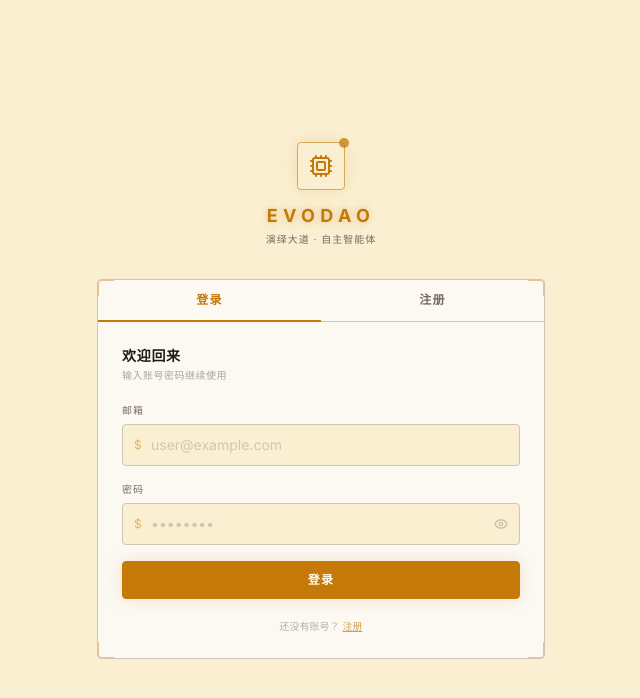
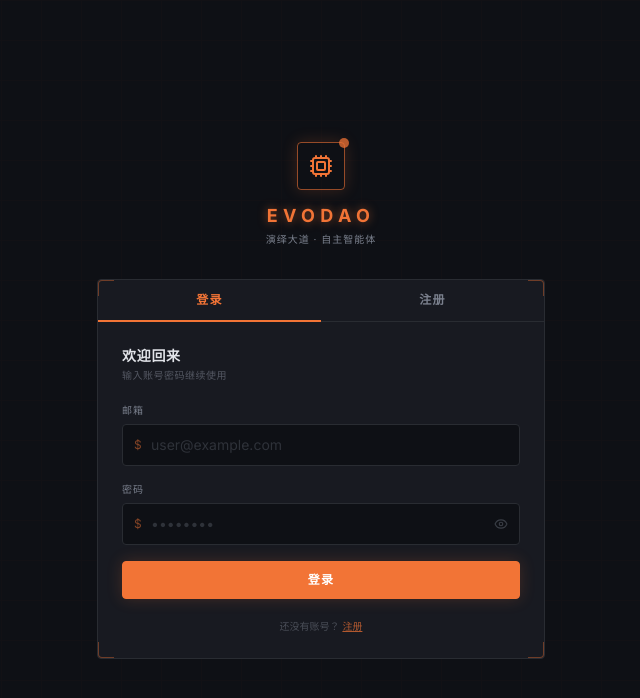
Before and after one commit to xinetzone/evodao, a React (Vite) app: page /auth in a window 1280 px wide. Shown: the top 698 px of the page, without its empty margins (319-959 px from the left). Built offline with nearby package versions, Linux system fonts and the light colour scheme; what @enter-pro/analytics-sdk would draw is missing.

Commit message:
feat(theme): introduce Dusk color theme

```diff
--- a/src/index.css
+++ b/src/index.css
@@ -5,64 +5,65 @@
 @layer base {
   :root {
     /*
-     * "Cream" — milk yellow light theme + rich amber accent
+     * "Dusk" — deep dark blue-black + warm orange-coral primary + lavender accent
+     * Inspired by the Enter.pro gradient aesthetic (orange → purple)
      *
      * WCAG ratios:
-     *   foreground (#1c1814) on background (#fdf4d0) → ~16:1  AAA
-     *   muted-foreground (#7a6e5c) on background → ~5.5:1  AA
-     *   primary (#c07a0a) on background → ~5.2:1  AA
+     *   foreground (#e0e4f0) on background (#0c0e17) → ~15:1  AAA
+     *   muted-foreground on background → ~5.6:1  AA
+     *   primary (#f0723e) on background → ~5.3:1  AA
      */
 
-    --background: 46 80% 90%;
-    --foreground: 24 12% 11%;
+    --background: 222 20% 7%;
+    --foreground: 220 12% 90%;
 
-    --card: 44 60% 97%;
-    --card-foreground: 24 10% 14%;
+    --card: 222 16% 11%;
+    --card-foreground: 220 10% 88%;
 
-    --popover: 44 60% 97%;
-    --popover-foreground: 24 10% 14%;
+    --popover: 222 16% 11%;
+    --popover-foreground: 220 10% 88%;
 
-    --primary: 36 92% 40%;
-    --primary-foreground: 46 80% 96%;
+    --primary: 20 88% 58%;
+    --primary-foreground: 0 0% 100%;
 
-    --secondary: 40 30% 85%;
-    --secondary-foreground: 24 10% 22%;
+    --secondary: 265 18% 18%;
+    --secondary-foreground: 265 35% 78%;
 
-    --muted: 42 35% 86%;
-    --muted-foreground: 28 10% 42%;
+    --muted: 220 14% 14%;
+    --muted-foreground: 220 8% 52%;
 
-    --accent: 16 85% 45%;
-    --accent-foreground: 46 80% 96%;
+    --accent: 268 48% 68%;
+    --accent-foreground: 0 0% 100%;
 
-    --destructive: 0 72% 50%;
+    --destructive: 0 72% 52%;
     --destructive-foreground: 0 0% 98%;
 
-    --border: 38 22% 76%;
-    --input: 40 30% 88%;
-    --ring: 36 92% 40%;
+    --border: 220 10% 18%;
+    --input: 220 14% 14%;
+    --ring: 20 88% 58%;
 
     --radius: 0.5rem;
 
-    --sidebar-background: 44 70% 86%;
-    --sidebar-foreground: 24 12% 18%;
-    --sidebar-primary: 36 92% 40%;
-    --sidebar-primary-foreground: 46 80% 96%;
-    --sidebar-accent: 40 30% 82%;
-    --sidebar-accent-foreground: 24 10% 22%;
-    --sidebar-border: 38 20% 72%;
-    --sidebar-ring: 36 92% 40%;
+    --sidebar-background: 222 18% 9%;
+    --sidebar-foreground: 220 10% 82%;
+    --sidebar-primary: 20 88% 58%;
+    --sidebar-primary-foreground: 0 0% 100%;
+    --sidebar-accent: 265 18% 18%;
+    --sidebar-accent-foreground: 265 35% 78%;
+    --sidebar-border: 220 10% 18%;
+    --sidebar-ring: 20 88% 58%;
 
-    /* Amber glow tokens — lighter for light mode */
-    --neon-amber: 36 92% 40%;
-    --neon-amber-dim: 36 60% 52%;
-    --neon-surface: 44 60% 97%;
-    --neon-surface-hover: 42 40% 92%;
-    --shadow-glow: 0 0 16px hsl(36 92% 40% / 0.18);
-    --shadow-glow-strong: 0 0 32px hsl(36 92% 40% / 0.32);
-    --shadow-card: 0 2px 16px hsl(36 30% 30% / 0.12);
-    --gradient-terminal: linear-gradient(180deg, hsl(44 60% 97%) 0%, hsl(44 55% 95%) 100%);
-    --gradient-card: linear-gradient(135deg, hsl(44 60% 98%) 0%, hsl(44 50% 95%) 100%);
-    --gradient-hero: linear-gradient(135deg, hsl(36 92% 40% / 0.06) 0%, hsl(16 85% 45% / 0.03) 100%);
+    /* Custom glow / surface tokens — updated to orange + purple palette */
+    --neon-amber: 20 88% 58%;
+    --neon-amber-dim: 20 60% 48%;
+    --neon-surface: 222 16% 11%;
+    --neon-surface-hover: 222 16% 15%;
+    --shadow-glow: 0 0 16px hsl(20 88% 58% / 0.20);
+    --shadow-glow-strong: 0 0 36px hsl(20 88% 58% / 0.38);
+    --shadow-card: 0 2px 20px hsl(222 20% 4% / 0.60);
+    --gradient-terminal: linear-gradient(180deg, hsl(222 16% 11%) 0%, hsl(222 18% 9%) 100%);
+    --gradient-card: linear-gradient(135deg, hsl(222 16% 12%) 0%, hsl(222 18% 9%) 100%);
+    --gradient-hero: linear-gradient(135deg, hsl(20 88% 58% / 0.07) 0%, hsl(268 48% 68% / 0.05) 100%);
   }
 }
 
@@ -73,18 +74,10 @@
 
   body {
     @apply bg-background text-foreground font-sans;
-    /* Felt / textile texture — two diagonal gradient layers create a woven diamond pattern */
+    /* Subtle orange (bottom-right) + lavender (top-left) light spheres — echoing the Enter.pro gradient */
     background-image:
-      repeating-linear-gradient(
-        45deg,
-        transparent 0px, transparent 3px,
-        hsl(36 40% 45% / 0.055) 3px, hsl(36 40% 45% / 0.055) 4px
-      ),
-      repeating-linear-gradient(
-        -45deg,
-        transparent 0px, transparent 3px,
-        hsl(36 40% 45% / 0.045) 3px, hsl(36 40% 45% / 0.045) 4px
-      );
+      radial-gradient(ellipse at 88% 98%, hsl(20 88% 58% / 0.11) 0%, transparent 48%),
+      radial-gradient(ellipse at 12% 2%,  hsl(268 48% 68% / 0.08) 0%, transparent 42%);
   }
 
   /* Keep monospace for code & terminal content */
@@ -114,12 +107,12 @@ body,
   }
 
   .text-glow {
-    text-shadow: 0 0 8px hsl(var(--neon-amber) / 0.45);
+    text-shadow: 0 0 10px hsl(var(--neon-amber) / 0.55);
   }
 
   .border-glow {
     border-color: hsl(var(--neon-amber) / 0.55);
-    box-shadow: 0 0 8px hsl(var(--neon-amber) / 0.16);
+    box-shadow: 0 0 10px hsl(var(--neon-amber) / 0.18);
   }
 
   .scanline {
@@ -127,8 +120,8 @@ body,
       0deg,
       transparent,
       transparent 2px,
-      hsl(var(--neon-amber) / 0.025) 2px,
-      hsl(var(--neon-amber) / 0.025) 4px
+      hsl(var(--neon-amber) / 0.018) 2px,
+      hsl(var(--neon-amber) / 0.018) 4px
     );
   }
 
@@ -143,13 +136,13 @@ body,
 }
 
 @keyframes pulse-glow {
-  0%, 100% { box-shadow: 0 0 6px hsl(36 92% 40% / 0.20); }
-  50% { box-shadow: 0 0 22px hsl(36 92% 40% / 0.45); }
+  0%, 100% { box-shadow: 0 0 6px hsl(20 88% 58% / 0.22); }
+  50% { box-shadow: 0 0 26px hsl(20 88% 58% / 0.50); }
 }
 
 @keyframes pulse-text-glow {
-  0%, 100% { text-shadow: 0 0 5px hsl(36 92% 40% / 0.35); }
-  50% { text-shadow: 0 0 14px hsl(36 92% 40% / 0.70); }
+  0%, 100% { text-shadow: 0 0 6px hsl(20 88% 58% / 0.40); }
+  50% { text-shadow: 0 0 18px hsl(20 88% 58% / 0.80); }
 }
 
 @keyframes fade-in {
--- a/tailwind.config.ts
+++ b/tailwind.config.ts
@@ -93,8 +93,8 @@ export default {
 					'50%': { opacity: '0' },
 				},
 				'pulse-glow': {
-					'0%, 100%': { boxShadow: '0 0 6px hsl(36 92% 40% / 0.20)' },
-					'50%': { boxShadow: '0 0 22px hsl(36 92% 40% / 0.45)' },
+					'0%, 100%': { boxShadow: '0 0 6px hsl(20 88% 58% / 0.22)' },
+					'50%': { boxShadow: '0 0 26px hsl(20 88% 58% / 0.50)' },
 				},
 				'fade-in': {
 					from: { opacity: '0', transform: 'translateY(8px)' },
```
